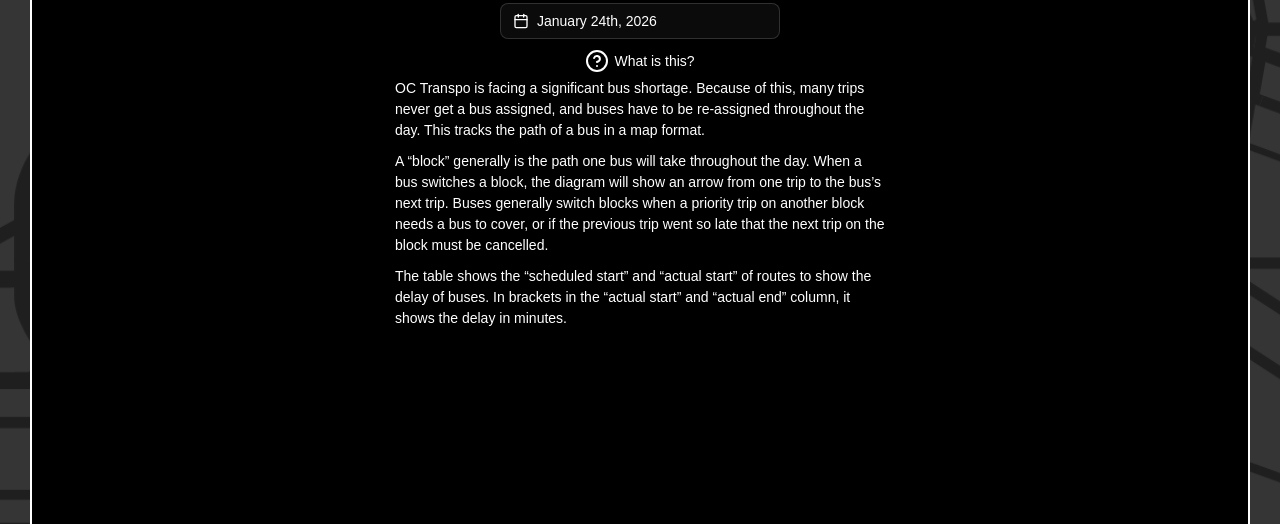
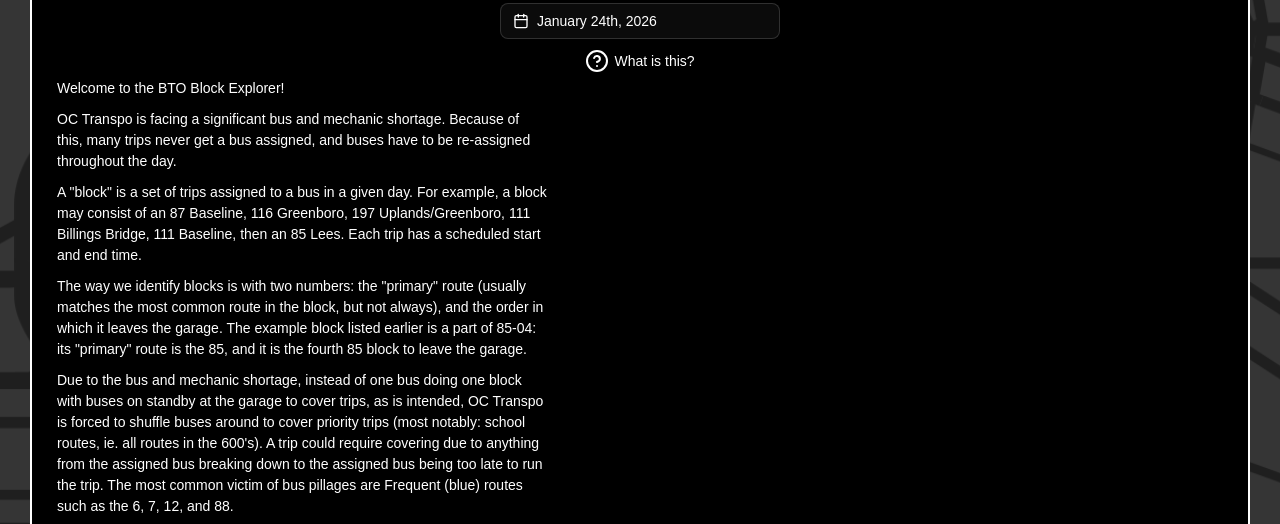
Before and after one commit to Better-Transit-Ottawa/website, a Next.js app: page /tracker/blocks in a window 1280 px wide. Both pictures are taken after a click on the element "What is this?". Shown: the part 276-800 px from the top of the page. Built offline with nearby package versions, Linux system fonts and the light colour scheme; no server answers.

Commit message:
Add new explaination for block explorer

```diff
--- a/src/app/tracker/blocks/page.client.tsx
+++ b/src/app/tracker/blocks/page.client.tsx
@@ -597,17 +597,50 @@
           </summary>
 
           <p>
-            OC Transpo is facing a significant bus shortage. Because of this, many trips never get a bus assigned, and buses have to be re-assigned throughout the day. This tracks the path of a bus in a map format.
+            Welcome to the BTO Block Explorer!
           </p>
 
           <p>
-            A “block” generally is the path one bus will take throughout the day. When a bus switches a block, the diagram will show an arrow from one trip to the bus’s next trip.
-            Buses generally switch blocks when a priority trip on another block needs a bus to cover, or if the previous trip went so late that the next trip on the block must be cancelled.
+            OC Transpo is facing a significant bus and mechanic shortage. Because of this, many trips never get a bus assigned, and buses have to be re-assigned throughout the day.
           </p>
 
           <p>
-            The table shows the “scheduled start” and “actual start” of routes to show the delay of buses. In brackets in the “actual start” and “actual end” column, it shows the delay in minutes.
+            {`A "block" is a set of trips assigned to a bus in a given day. For example, a block may consist of an 87 Baseline, 116 Greenboro, 197 Uplands/Greenboro, 111 Billings Bridge, 111 Baseline, then an 85 Lees. Each trip has a scheduled start and end time.`}
           </p>
+
+          <p>
+            {`The way we identify blocks is with two numbers: the "primary" route (usually matches the most common route in the block, but not always), and the order in which it leaves the garage. The example block listed earlier is a part of 85-04: its "primary" route is the 85, and it is the fourth 85 block to leave the garage.`}
+          </p>
+
+          <p>
+            {`Due to the bus and mechanic shortage, instead of one bus doing one block with buses on standby at the garage to cover trips, as is intended, OC Transpo is forced to shuffle buses around to cover priority trips (most notably: school routes, ie. all routes in the 600's). A trip could require covering due to anything from the assigned bus breaking down to the assigned bus being too late to run the trip. The most common victim of bus pillages are Frequent (blue) routes such as the 6, 7, 12, and 88.`}
+          </p>
+
+          <p>
+            {`Using real-time tracking (GTFS-RT) data supplied by OC Transpo, we have built a tool to follow how buses move between blocks throughout a given day.`}
+          </p>
+
+          <p>
+            Some common patterns you may spot include (note: these are just the most likely explanations, they are <i>not</i> guarenteed to be the case):
+          </p>
+
+          <ul>
+            <li>
+              {`Extending: a bus completes a block then covers a trip on another. This indicates that the bus' operator completed their work for the day and called in asking for more; this is a normal part of operations.`}
+            </li>
+            <li>
+              {`Extra/spare: a bus spends most, if not all, of the day jumping around covering only one or two trips on seemingly random blocks. Operators can be assigned this type of work; this is also a normal part of operations.`}
+            </li>
+            <li>
+              {`Adjustment: an extremely late bus has its next trip covered or cancelled then runs its next trip on time. Many things could cause a bus to be late from traffic to poor scheduling.`}
+            </li>
+            <li>
+              {`Minor breakdown: an on-time or barely late bus has its next trip covered or cancelled, and may or may not run the trip after on-time. This is, generally, anything that just requires a visit from a service truck: loose/broken mirror, burnt indicator light, low coolant, etc.`}
+            </li>
+            <li>
+              {`Major breakdown: a bus that has done most of a block suddenly completely disappears from all blocks and does not return. This is, generally, anything that causes the bus to be unable to stay on the road, and it must return to the garage for repairs: coolant leak, busted air bag (suspension), loss of power steering, etc.`}
+            </li>
+          </ul>
         </details>
       </div>
       <div className="flow-graph-container" style={{
```
